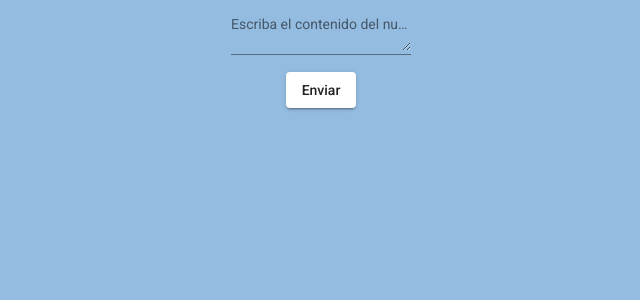
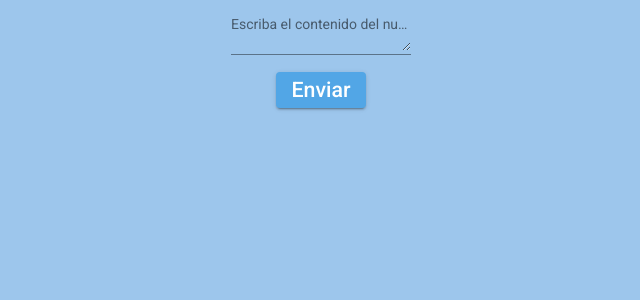
Before and after one commit to JorgeAlonsoLopez/MiniTwitter, an Angular app in the folder Proyecto/: page /new in a window 1280 px wide. Shown: the top 300 px of the page, without its empty margins (319-959 px from the left). Built offline with nearby package versions, Linux system fonts and the light colour scheme.

Commit message:
falta decorac inic

```diff
--- a/Proyecto/package.json
+++ b/Proyecto/package.json
@@ -22,6 +22,7 @@
     "@angular/platform-browser": "~10.2.0",
     "@angular/platform-browser-dynamic": "~10.2.0",
     "@angular/router": "~10.2.0",
+    "jw-angular-pagination": "^1.2.0",
     "rxjs": "~6.6.0",
     "tslib": "^2.0.0",
     "zone.js": "~0.10.2"
--- a/Proyecto/src/app/app.component.scss
+++ b/Proyecto/src/app/app.component.scss
@@ -30,5 +30,6 @@
   padding-top: 5px;
   padding-bottom: 5px;
   font-size: 20pt;
-  background-color: aqua;
+  background-color: rgb(23, 103, 151);
+  color: white;
 }
--- a/Proyecto/src/app/mostrar/mostrar.component.html
+++ b/Proyecto/src/app/mostrar/mostrar.component.html
@@ -1,6 +1,8 @@
 <div><samp></samp></div>
 <div class="botonera">
-  <button mat-raised-button onClick="window.location.reload()">Actualizar</button>
+  <button mat-raised-button onClick="window.location.reload()" class="btnTw">
+    Actualizar
+  </button>
   <div id="twt">
     <mat-accordion>
       <mat-expansion-panel>
@@ -12,27 +14,39 @@
       </mat-expansion-panel>
     </mat-accordion>
   </div>
-  <button mat-raised-button (click)="exit()">Cerrar sesión</button>
+  <button mat-raised-button (click)="exit()" class="btnTw">Cerrar sesión</button>
 </div>
 
 <h1 id="tit">Listado de tweets</h1>
 
-<div>
+<div class="contenedor">
   <div *ngFor="let elemento of listado">
-    <p>Autor: {{ elemento.user.username }}</p>
-    <p>{{ elemento.mensaje }}</p>
-    <br />
-    <div>
+    <mat-card class="card">
+      <mat-card-header>
+        <mat-card-title>{{ elemento.user.username }}</mat-card-title>
+      </mat-card-header>
+      <mat-card-content>
+        <p>
+          {{ elemento.mensaje }}
+        </p>
+      </mat-card-content>
+      <mat-accordion>
+        <mat-expansion-panel>
+          <mat-expansion-panel-header>
             <p>Likes: {{ elemento.likes.length }}</p>
+          </mat-expansion-panel-header>
           <div *ngIf="elemento.likes.length > 0">
             <div *ngFor="let like of elemento.likes">
               <p>{{ like.username }}</p>
             </div>
           </div>
-    </div>
+        </mat-expansion-panel>
+      </mat-accordion>
+      <mat-card-actions>
         <button (click)="fav(elemento.id)" mat-icon-button color="warn">
           <mat-icon>favorite</mat-icon>
         </button>
-    <p>***********</p>
+      </mat-card-actions>
+    </mat-card>
   </div>
 </div>
--- a/Proyecto/src/app/mostrar/mostrar.component.scss
+++ b/Proyecto/src/app/mostrar/mostrar.component.scss
@@ -18,3 +18,27 @@ margin-bottom: 20px;
   margin-top: 30px;
   margin-bottom: 30px;
 }
+
+.card{
+  width: 400px;
+  margin-left: 5%;
+  margin-right: 5%;
+  margin-top: 2%;
+  margin-bottom: 2%;
+}
+
+.contenedor{
+  display: flex;
+  align-items: flex-start;
+  justify-content: space-evenly;
+  flex-wrap: wrap;
+  margin-left: -2%;
+}
+
+.btnTw{
+  color: white;
+  background-color: rgb(82, 166, 230);
+  border-bottom: rgb(23, 103, 151);
+  font-size: 16pt;
+  padding: 5px,5px;
+}
--- a/Proyecto/src/app/nuevo/nuevo.component.html
+++ b/Proyecto/src/app/nuevo/nuevo.component.html
@@ -6,6 +6,6 @@
 </div>
 <div class="area">
   <!-- <button mat-raised-button (click)="nuevo()" [routerLink]="['../all']">Enviar</button> -->
-  <button mat-raised-button (click)="nuevo()">Enviar</button>
+  <button mat-raised-button (click)="nuevo()" class="btnTw">Enviar</button>
   <!-- <button mat-raised-button (click)="exit()">Cancelar</button> -->
 </div>
--- a/Proyecto/src/app/nuevo/nuevo.component.scss
+++ b/Proyecto/src/app/nuevo/nuevo.component.scss
@@ -4,3 +4,12 @@
   margin: 0;
   padding: 0;
 }
+
+.btnTw{
+  color: white;
+  background-color: rgb(82, 166, 230);
+  border-bottom: rgb(23, 103, 151);
+  font-size: 16pt;
+  padding: 5px,5px;
+
+}
--- a/Proyecto/src/app/registro/registro.component.scss
+++ b/Proyecto/src/app/registro/registro.component.scss
@@ -30,4 +30,7 @@ button{
   padding-top: 5px;
   padding-bottom: 5px;
   font-size: 20pt;
+  color: white;
+  background-color: rgb(50, 129, 189);
+  border-bottom: rgb(15, 67, 99);
 }
--- a/Proyecto/src/styles.scss
+++ b/Proyecto/src/styles.scss
@@ -7,6 +7,6 @@ html, body { height: 100%; }
 body { margin: 0; font-family: Roboto, "Helvetica Neue", sans-serif; }
 
 body{
-  background-color: rgba(61, 133, 201, 0.548);
+  background-color: rgba(77, 152, 221, 0.548);
   // 00aced
 }
```
Also changed, not shown: Proyecto/src/app/mostrar/mostrar.component.ts (+7 -1 lines), 1 other file (tests, documents, lock files or other folders). Lines whose indentation alone changed are shown as unchanged.
